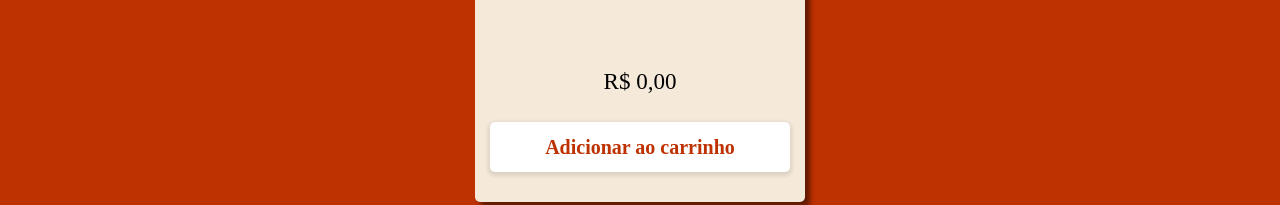
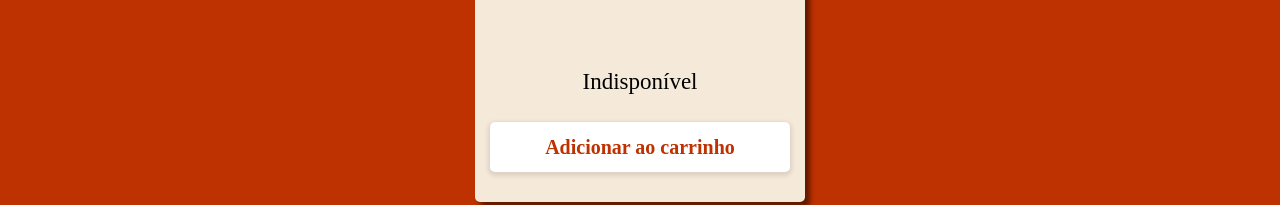
Before and after one commit to isadoragravila/projeto14-i-book-store-front, a React (Create React App) app: page /products/1 in a window 1280 px wide. Shown: the part 448-653 px from the top of the page. Built offline with nearby package versions, Linux system fonts and the light colour scheme; no server answers; a web font is replaced by a local one.

Commit message:
FEAT: aviso de produto indisponível

```diff
--- a/src/components/Products.js
+++ b/src/components/Products.js
@@ -5,7 +5,7 @@ import axios from 'axios';
 import Header from './Header';
 import UserContext from '../contexts/UserContext';
 
-function Product({ name, image, price, id }) {
+function Product({ name, image, price, id, quantity }) {
     const navigate = useNavigate();
     const { user } = useContext(UserContext);
 
@@ -14,6 +14,10 @@ function Product({ name, image, price, id }) {
     }
 
     function addToCart() {
+        if (quantity <= 0) {
+            alert("Produto indisponível");
+            return;
+        }
         const body = { productId: id };
         const config = {
             headers: {
@@ -36,7 +40,11 @@ function Product({ name, image, price, id }) {
                 <img src={image} alt={name} />
             </ClickProduct>
             <Bottom>
-                <Price>R$ {price.toFixed(2).replace('.', ',')}</Price>
+                {quantity > 0 ?
+                    (<Price>R$ {price.toFixed(2).replace('.', ',')}</Price>
+                    ) : (
+                        <Price>Indisponível</Price>
+                    )}
                 <AddCart onClick={addToCart}><ion-icon name="cart"></ion-icon></AddCart>
             </Bottom>
         </ProductBox>
@@ -60,7 +68,7 @@ export default function Products() {
         <Content>
             <Header />
             <Conteiner>
-                {products.map(item => <Product key={item._id} name={item.name} image={item.image} price={item.price} id={item._id} />)}
+                {products.map(item => <Product key={item._id} name={item.name} image={item.image} price={item.price} id={item._id} quantity={item.quantity} />)}
             </Conteiner>
         </Content>
 
--- a/src/components/SingleProduct.js
+++ b/src/components/SingleProduct.js
@@ -8,6 +8,7 @@ import UserContext from '../contexts/UserContext';
 export default function SingleProduct() {
     const [product, setProduct] = useState([]);
     const [price, setPrice] = useState(0);
+    const [quantity, setQuantity] = useState(0);
     const { idProduct } = useParams();
     const navigate = useNavigate();
     const { user } = useContext(UserContext);
@@ -17,6 +18,7 @@ export default function SingleProduct() {
         promise.then(response => {
             setProduct(response.data);
             setPrice(response.data.price);
+            setQuantity(response.data.quantity);
         });
         promise.catch(err => {
             alert(err.response.data);
@@ -24,6 +26,10 @@ export default function SingleProduct() {
     }, []);
 
     function addToCart() {
+        if (quantity <= 0) {
+            alert("Produto indisponível");
+            return;
+        }
         const body = { productId: idProduct };
         const config = {
             headers: {
@@ -46,7 +52,11 @@ export default function SingleProduct() {
                 <Name>{product.name}</Name>
                 <img src={product.image} alt={product.name} />
                 <Description>{product.description}</Description>
-                <Price>R$ {price.toFixed(2).replace('.', ',')}</Price>
+                {quantity > 0 ?
+                    (<Price>R$ {price.toFixed(2).replace('.', ',')}</Price>
+                    ) : (
+                        <Price>Indisponível</Price>
+                    )}
                 <AddCart onClick={addToCart}>Adicionar ao carrinho</AddCart>
             </ProductBox>
         </Content>
```
